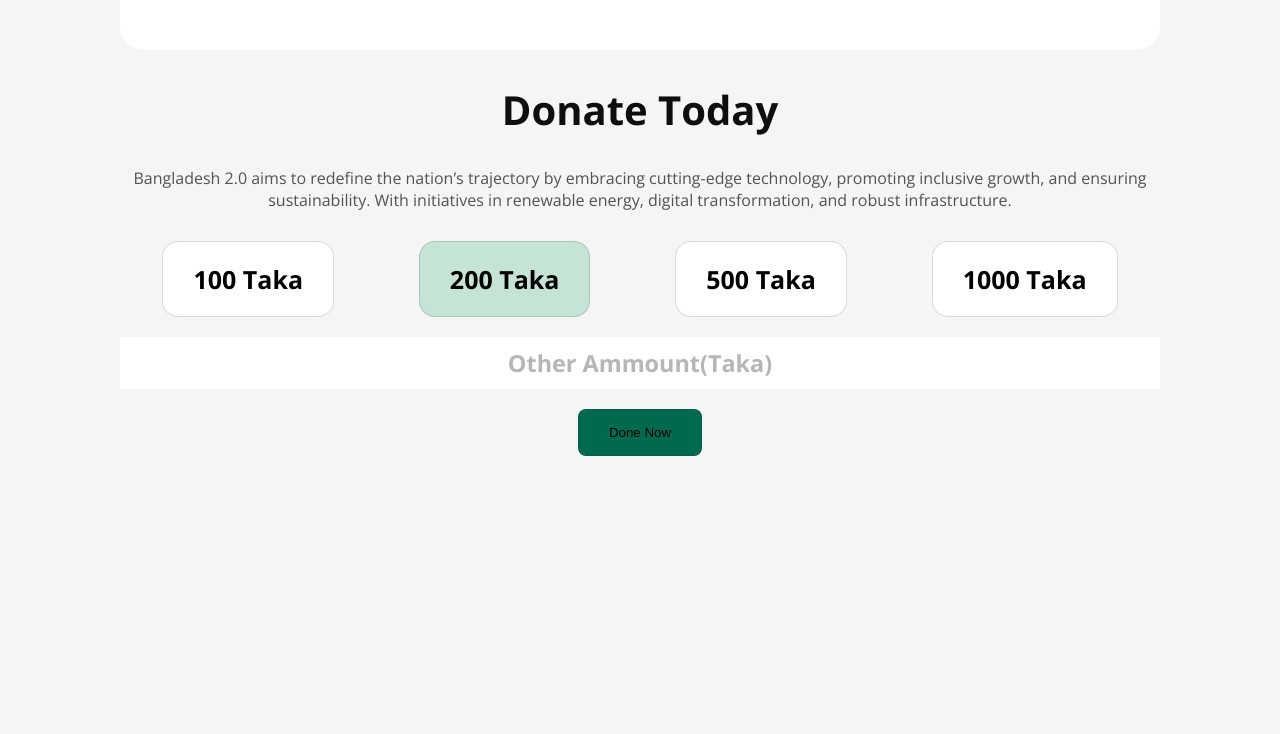
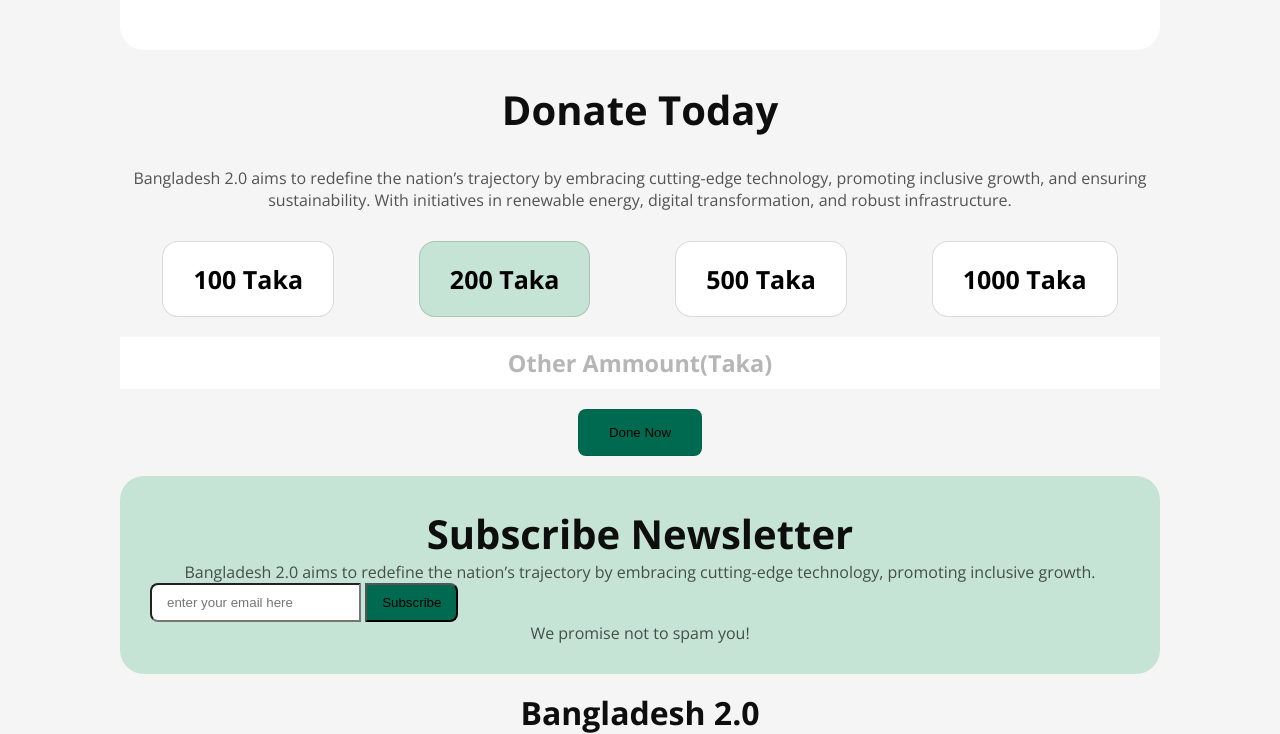
Before and after one commit to jstech-coder/Assignment-01, a plain HTML site: page index.html in a window 1280 px wide. Shown: the part 3001-3735 px from the top of the page. Before the commit the page ends 3457 px from the top, so only its background shows below. Drawn offline with nearby package versions, Linux system fonts and the light colour scheme.

Commit message:
last updated

```diff
--- a/index.html
+++ b/index.html
@@ -166,27 +166,20 @@
   <div class="ammount-btn">
     <button>Done Now</button>
   </div>
+  <section class="subscribe-section">
+    <h2 class="subscribe-title">Subscribe Newsletter</h2>
+    <p class="subscribe-description">Bangladesh 2.0 aims to redefine the nation’s trajectory by embracing cutting-edge
+      technology, promoting inclusive
+      growth.</p>
+    <div email-section>
+      <input class="input-email" type="email" placeholder="enter your email here">
+      <button class="sub-btn">Subscribe</button>
+      <p class="input-text">We promise not to spam you!</p>
+    </div>
+  </section>
+  <div>
+    <h4 class="bd-20">Bangladesh 2.0</h4>
+  </div>
 </body>
 
 </html>
-
-
-
-<!-- <div class="donate-section">
-  <h2 class="donate-title">Donate Today</h2>
-  <p class="donate-description">Bangladesh 2.0 aims to redefine the nation’s trajectory by embracing cutting-edge
-    technology, promoting inclusive
-    growth, and ensuring sustainability. With initiatives in renewable energy, digital transformation, and robust
-    infrastructure.</p>
-  <div class="donate-items">
-    <div class="donate-ammount">
-      <div class="donate-ammount-1">100 Taka</div>
-      <div class="donate-ammount-2">200 Taka</div>
-      <div class="donate-ammount-3">500 Taka</div>
-      <div class="donate-ammount-4">1000 Taka</div>
-    </div> <br>
-  </div>
-  <span class="other-tk">Other Taka</span> <br>
-  <button class="donate-btn">Done Now</button>
-</div>
-</section> -->
--- a/style.css
+++ b/style.css
@@ -344,3 +344,52 @@ body {
   border-radius: 8px;
   background: rgb(0, 106, 80);
 }
+
+/* subscribe section is start here */
+.subscribe-title {
+  color: rgb(14, 14, 14);
+  font-size: 40px;
+  font-weight: 700;
+  text-align: center;
+}
+.subscribe-description {
+  color: rgba(14, 14, 14, 0.7);
+  font-size: 16px;
+  font-weight: 400;
+  text-align: center;
+}
+.subscribe-section {
+  margin: 20px 120px;
+  padding: 30px 30px;
+  justify-content: center;
+  align-items: center;
+  border-radius: 24px;
+  background: rgb(198, 228, 214);
+}
+.email-section {
+  justify-content: center;
+  align-items: center;
+}
+.input-email {
+  padding: 10px 15px;
+  border-radius: 8px 0px 0px 8px;
+  background: rgb(255, 255, 255);
+}
+.input-text {
+  color: rgba(14, 14, 14, 0.7);
+  font-size: 16px;
+  font-weight: 400;
+  text-align: center;
+}
+.sub-btn {
+  padding: 10px 15px;
+  border-radius: 0px 8px 8px 0px;
+  background: rgb(0, 106, 80);
+}
+.bd-20 {
+  color: rgb(14, 14, 14);
+  font-size: 32px;
+  font-weight: 700;
+  line-height: 38px;
+  text-align: center;
+}
```
